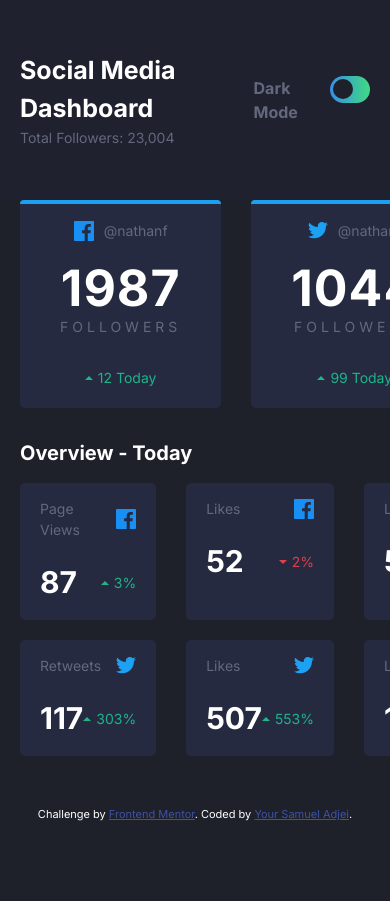
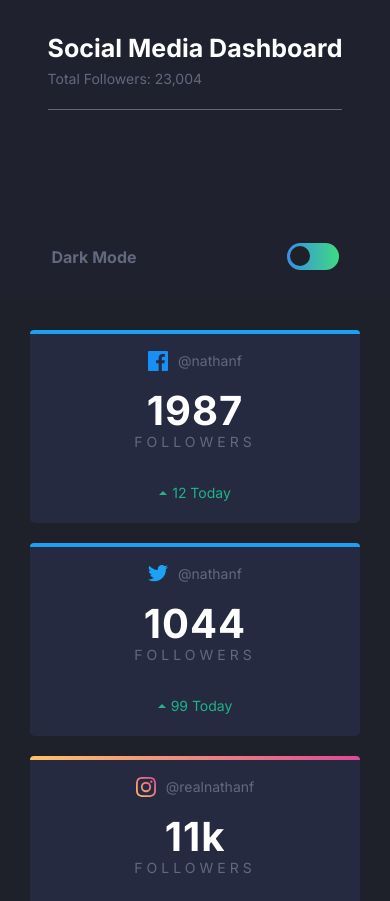
Before and after one commit to samadjei/Social-Media-Dashboard, a website: page index.html in a window 390 px wide. Shown: the top 901 px of the page. Before the commit the page ends 844 px from the top, so only its background shows below. Drawn offline with Linux system fonts and the light colour scheme.

Commit message:
Completed mobile styling

```diff
--- a/index.html
+++ b/index.html
@@ -180,7 +180,7 @@
       </div>
     </section>
 
-    <div class="attribution container">Challenge by <a href="https://www.frontendmentor.io?ref=challenge" target="_blank">Frontend Mentor</a>. Coded by <a href="https://github.com/samadjei">Your Samuel Adjei</a>.</div>
+    <div class="attribution container">Challenge by <a href="https://www.frontendmentor.io?ref=challenge" target="_blank">Frontend Mentor</a>. Coded by <a href="https://github.com/samadjei">Samuel Adjei</a>.</div>
     <script src="js/app.js"></script>
   </body>
 </html>
--- a/sass/style.scss
+++ b/sass/style.scss
@@ -97,7 +97,7 @@ header {
   flex-basis: 50%;
   justify-content: space-between;
   align-items: center;
-  height: 20rem;
+  height: 30rem;
 }
 
 .header--text {
@@ -163,6 +163,8 @@ input:checked + label:after {
 label:active:after {
   width: 45px;
 }
+
+
 
 // SOCIALS
 
@@ -313,4 +315,42 @@ label:active:after {
   color: hsl(228, 45%, 44%);
 }
 
-i
+// Media Queries
+@media (max-width: 960px) {
+  .container {
+    padding: 3rem;
+  }
+  .header__inner {
+    flex-direction: column;
+  }
+
+  .header--text {
+    padding-bottom: 2rem;
+    border-bottom: 1px solid var(--text-1);
+  }
+
+  .light-mode-toggle {
+    display: flex;
+    justify-content: space-between;
+    align-items: center;
+    h4 {
+      padding-right: 14rem;
+    }
+  }
+
+  .card h3 {
+    font-size: 4rem;
+  }
+
+  .card__bottom {
+    h3 {
+      font-size: 2rem;
+      color: var(--text-2);
+      margin: 0 0 1.5rem 0;
+    }
+  }
+
+  .card--grid {
+    grid-template-columns: 1fr;
+  }
+}
```
Also changed, not shown: css/style.css.
